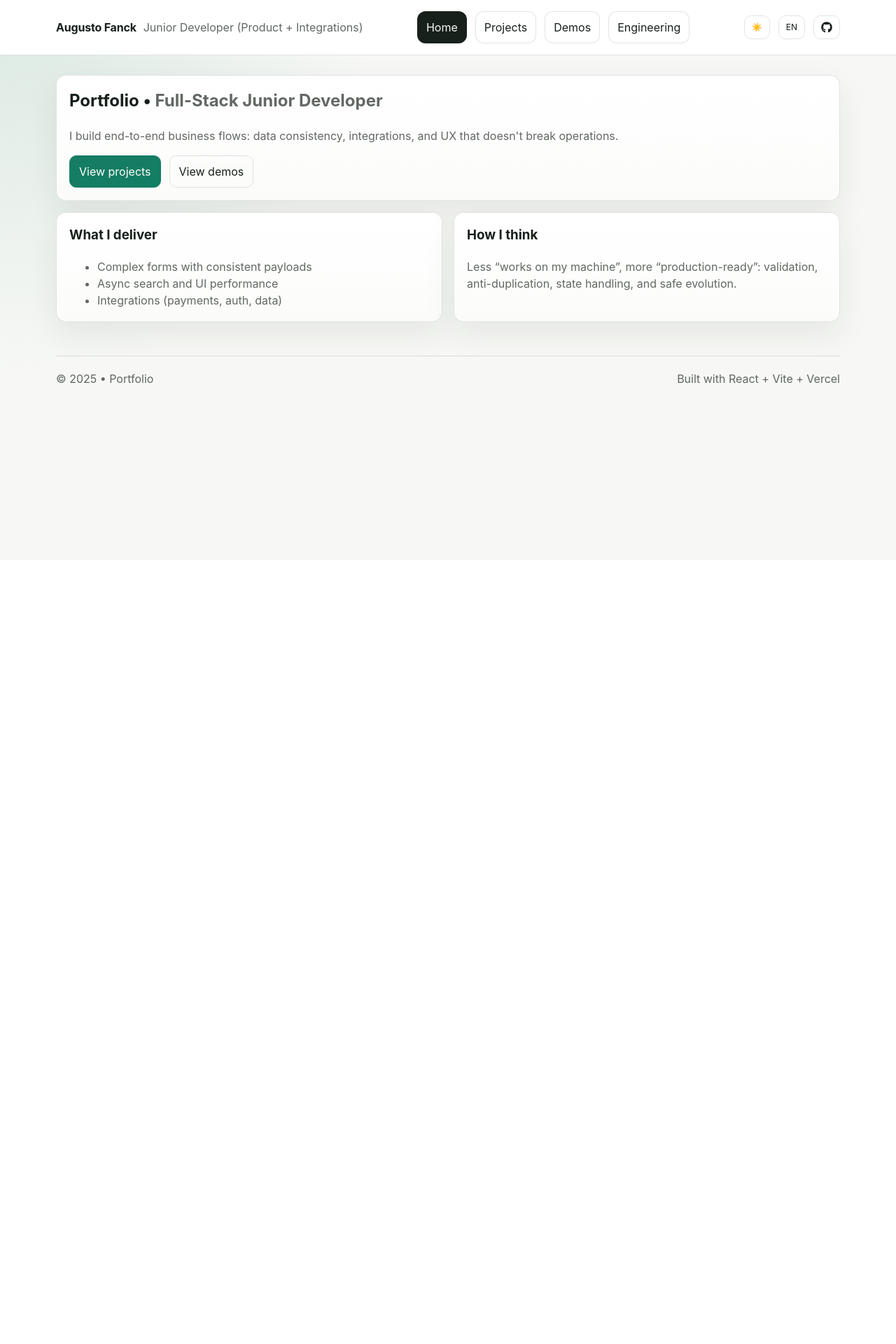
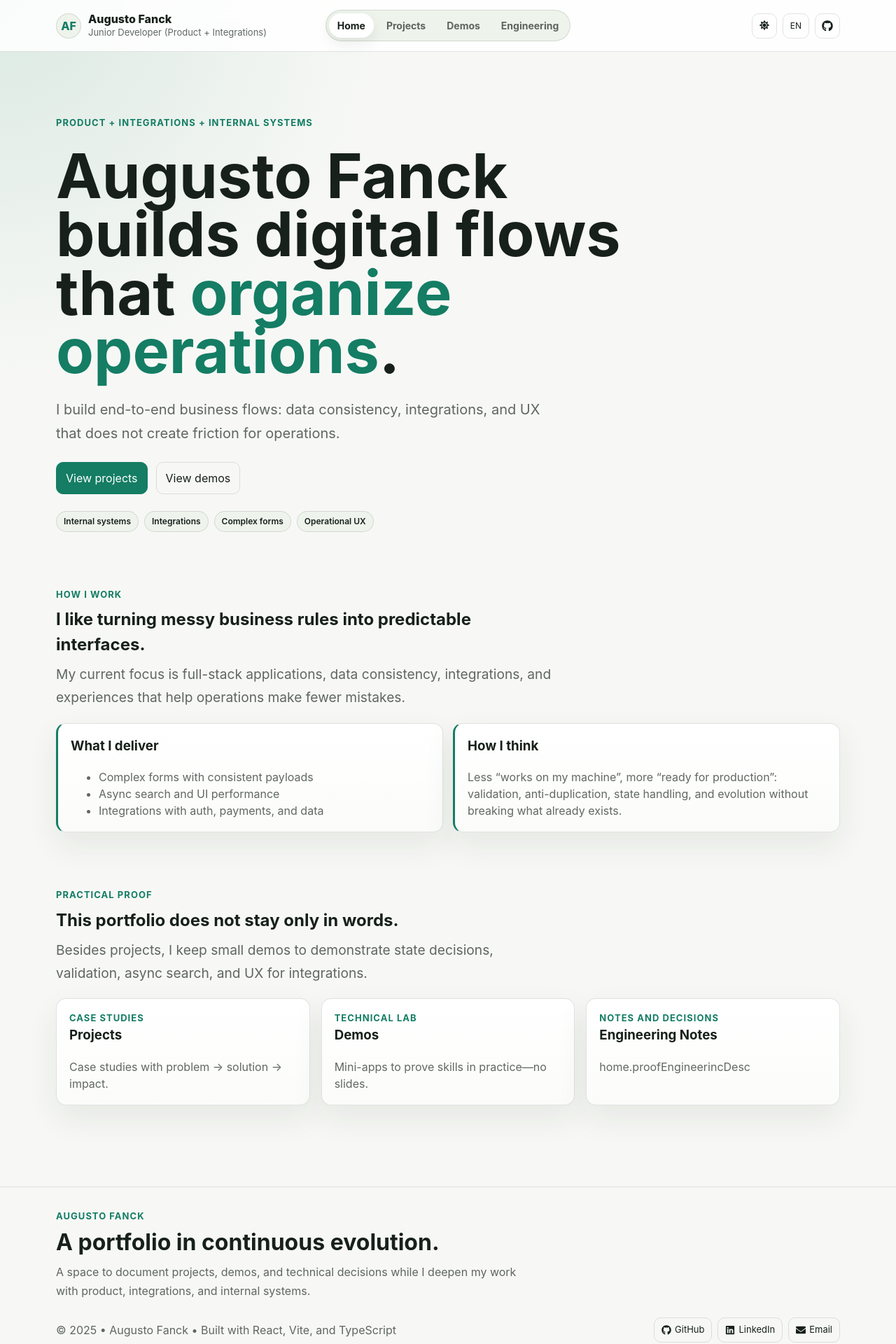
Before and after one commit to augustofanck/portfolio-spa, a React (Vite) app: page / in a window 1280 px wide. Shown: the top 1920 px of the page at 70% size. Before the commit the page ends 800 px from the top, so only its background shows below. Built offline with nearby package versions, Linux system fonts and the light colour scheme.

Commit message:
refactor: general layouts

```diff
--- a/src/components/Layout.tsx
+++ b/src/components/Layout.tsx
@@ -1,6 +1,8 @@
 import { Outlet } from "react-router-dom";
+import { FaGithub, FaLinkedin, FaEnvelope } from "react-icons/fa";
+import { useTranslation } from "react-i18next";
 import NavBar from "./NavBar";
-import { useTranslation } from "react-i18next";
+import { profile } from "../data/profile";
 
 export default function Layout() {
   const { t } = useTranslation();
@@ -8,21 +10,58 @@ export default function Layout() {
   return (
     <>
       <NavBar />
+
       <main className="container">
         <Outlet />
       </main>
-      <footer className="container muted" style={{ paddingTop: 0 }}>
-        <hr />
-        <div
-          style={{
-            display: "flex",
-            justifyContent: "space-between",
-            gap: 12,
-            flexWrap: "wrap",
-          }}
-        >
-          <span>{t("footer.left", { year: new Date().getFullYear() })}</span>
-          <span>{t("footer.right")}</span>
+
+      <footer className="site-footer">
+        <div className="container footer-shell">
+          <div className="footer-main">
+            <p className="eyebrow">{profile.name}</p>
+            <h2 className="footer-title">{t("footer.headline")}</h2>
+            <p className="footer-copy">{t("footer.desc")}</p>
+          </div>
+
+          <div className="footer-bottom">
+            <div className="muted">
+              <span>
+                {t("footer.left", { year: new Date().getFullYear() })}
+              </span>
+              <span> • </span>
+              <span>{t("footer.right")}</span>
+            </div>
+
+            <div className="footer-links">
+              <a
+                href={profile.links.github}
+                target="_blank"
+                rel="noreferrer"
+                className="button-link ghost footer-link"
+              >
+                <FaGithub size={14} />
+                {t("footer.github")}
+              </a>
+
+              <a
+                href={profile.links.linkedin}
+                target="_blank"
+                rel="noreferrer"
+                className="button-link ghost footer-link"
+              >
+                <FaLinkedin size={14} />
+                {t("footer.linkedin")}
+              </a>
+
+              <a
+                href={profile.links.email}
+                className="button-link ghost footer-link"
+              >
+                <FaEnvelope size={14} />
+                {t("footer.email")}
+              </a>
+            </div>
+          </div>
         </div>
       </footer>
     </>
--- a/src/components/NavBar.tsx
+++ b/src/components/NavBar.tsx
@@ -1,23 +1,20 @@
 import { NavLink } from "react-router-dom";
+import { FaGithub, FaMoon, FaSun } from "react-icons/fa";
+import { useTranslation } from "react-i18next";
 import { useTheme } from "../hooks/useTheme";
-import { FaGithub } from "react-icons/fa";
-import { useTranslation } from "react-i18next";
+import { profile } from "../data/profile";
 import i18n from "../i18n";
 
-const linkStyle = ({ isActive }: { isActive: boolean }) => ({
-  textDecoration: "none",
-  padding: "10px 12px",
-  borderRadius: 12,
-  border: "1px solid var(--border)",
-  background: isActive ? "var(--text)" : "var(--surface)",
-  color: isActive ? "var(--bg)" : "var(--text)",
-});
+const navItems = [
+  { to: "/", labelKey: "nav.home" },
+  { to: "/projects", labelKey: "nav.projects" },
+  { to: "/demos", labelKey: "nav.demos" },
+  { to: "/engineering", labelKey: "nav.eng" },
+];
 
 export default function NavBar() {
   const { theme, toggle } = useTheme();
   const { t } = useTranslation();
-
-  const GITHUB_URL = "https://github.com/augustofanck";
 
   function toggleLang() {
     const next = i18n.language === "ptBR" ? "en" : "ptBR";
@@ -26,57 +23,40 @@ export default function NavBar() {
   }
 
   return (
-    <div
-      style={{
-        borderBottom: "1px solid var(--border)",
-        background: "var(--surface)",
-      }}
+    <header className="site-header">
+      <div className="container nav-shell">
+        <NavLink to="/" className="brand-link">
+          <span className="brand-mark">AF</span>
+
+          <span className="brand-copy">
+            <span className="brand-name">{profile.name}</span>
+            <span className="brand-role">{t("nav.identity")}</span>
+          </span>
+        </NavLink>
+
+        <nav className="nav-links" aria-label="Main navigation">
+          {navItems.map((item) => (
+            <NavLink
+              key={item.to}
+              to={item.to}
+              className={({ isActive }) =>
+                isActive ? "nav-link active" : "nav-link"
+              }
             >
-      <div className="container" style={{ paddingTop: 16, paddingBottom: 16 }}>
-        <div
-          style={{
-            display: "flex",
-            alignItems: "center",
-            justifyContent: "space-between",
-            gap: 12,
-            flexWrap: "wrap",
-          }}
-        >
-          {/* Esquerda: identidade */}
-          <div className="row" style={{ gap: 10 }}>
-            <strong style={{ letterSpacing: -0.2 }}>Augusto Fanck</strong>
-            <span className="muted">{t("nav.identity")}</span>
-          </div>
-
-          {/* Centro: navegação */}
-          <nav
-            className="row"
-            style={{ justifyContent: "center", flex: 1, minWidth: 260 }}
-          >
-            <NavLink to="/" style={linkStyle}>
-              {t("nav.home")}
+              {t(item.labelKey)}
             </NavLink>
-            <NavLink to="/projects" style={linkStyle}>
-              {t("nav.projects")}
-            </NavLink>
-            <NavLink to="/demos" style={linkStyle}>
-              {t("nav.demos")}
-            </NavLink>
-            <NavLink to="/engineering" style={linkStyle}>
-              {t("nav.eng")}
-            </NavLink>
+          ))}
         </nav>
 
-          {/* Direita: botões pequenos (tema/idioma) */}
-          <div className="row" style={{ justifyContent: "flex-end" }}>
+        <div className="nav-actions">
           <button
             type="button"
-              className="ghost btn-sm"
+            className="ghost btn-sm icon-button"
             onClick={toggle}
             title={t("ui.theme")}
             aria-label={t("ui.theme")}
           >
-              {theme === "dark" ? "🌙" : "☀️"}
+            {theme === "dark" ? <FaMoon size={14} /> : <FaSun size={14} />}
           </button>
 
           <button
@@ -90,18 +70,17 @@ export default function NavBar() {
           </button>
 
           <a
-              href={GITHUB_URL}
+            href={profile.links.github}
             target="_blank"
             rel="noreferrer"
             title={t("ui.github")}
             aria-label={t("ui.github")}
-              className="button-link ghost btn-sm"
+            className="button-link ghost btn-sm icon-button"
           >
             <FaGithub size={16} />
           </a>
         </div>
       </div>
-      </div>
-    </div>
+    </header>
   );
 }
--- /dev/null
+++ b/src/data/profile.ts
@@ -0,0 +1,8 @@
+export const profile = {
+  name: "Augusto Fanck",
+  links: {
+    github: "https://github.com/augustofanck",
+    linkedin: "https://www.linkedin.com/in/augustofanck",
+    email: "mailto:augustofanck14@gmail.com",
+  },
+};
--- a/src/index.css
+++ b/src/index.css
@@ -319,3 +319,175 @@ hr {
     transform: none;
   }
 }
+
+.site-header {
+  position: sticky;
+  top: 0;
+  z-index: 50;
+  border-bottom: 1px solid var(--border);
+  background: color-mix(in srgb, var(--surface) 86%, transparent);
+  backdrop-filter: blur(14px);
+}
+
+.nav-shell {
+  display: grid;
+  grid-template-columns: minmax(180px, 1fr) auto minmax(160px, 1fr);
+  align-items: center;
+  gap: 16px;
+  padding-top: 14px;
+  padding-bottom: 14px;
+}
+
+.brand-link {
+  display: inline-flex;
+  align-items: center;
+  gap: 10px;
+  width: fit-content;
+  color: var(--text);
+  text-decoration: none;
+}
+
+.brand-mark {
+  display: inline-grid;
+  width: 36px;
+  height: 36px;
+  place-items: center;
+  border: 1px solid var(--border);
+  border-radius: 50%;
+  background: var(--pill);
+  color: var(--accent);
+  font-weight: 800;
+}
+
+.brand-copy {
+  display: grid;
+  gap: 2px;
+}
+
+.brand-name {
+  font-weight: 800;
+  line-height: 1.1;
+}
+
+.brand-role {
+  color: var(--muted);
+  font-size: 13px;
+  line-height: 1.2;
+}
+
+.nav-links {
+  display: inline-flex;
+  justify-content: center;
+  gap: 6px;
+  padding: 4px;
+  border: 1px solid var(--border);
+  border-radius: 999px;
+  background-color: var(--pill);
+}
+
+.nav-link {
+  display: inline-flex;
+  align-items: center;
+  min-height: 34px;
+  padding: 7px 12px;
+  border-radius: 999px;
+  color: var(--muted);
+  text-decoration: none;
+  font-size: 14px;
+  font-weight: 650;
+}
+
+.nav-link:hover {
+  color: var(--text);
+}
+
+.nav-link.active {
+  background: var(--surface);
+  color: var(--text);
+  box-shadow: 0 8px 20px rgba(23, 32, 27, 0.08);
+}
+
+.nav-actions {
+  display: flex;
+  justify-content: flex-end;
+  gap: 8px;
+}
+
+.icon-button {
+  width: 36px;
+  min-height: 36px;
+  padding: 0;
+}
+
+@media (max-width: 820px) {
+  .nav-shell {
+    grid-template-columns: 1fr;
+  }
+
+  .nav-links {
+    justify-content: flex-start;
+    overflow-x: auto;
+  }
+
+  .nav-actions {
+    justify-content: flex-start;
+  }
+}
+
+.site-footer {
+  margin-top: 48px;
+  border-top: 1px solid var(--border);
+}
+
+.footer-shell {
+  display: grid;
+  gap: 24px;
+  padding-top: 32px;
+  padding-bottom: 32px;
+}
+
+.footer-main {
+  display: grid;
+  gap: 10px;
+  max-width: 680px;
+}
+
+.footer-title {
+  margin: 0;
+  font-size: clamp(1.4rem, 3vw, 2rem);
+  line-height: 1.15;
+}
+
+.footer-copy {
+  margin: 0;
+  color: var(--muted);
+  line-height: 1.7;
+}
+
+.footer-bottom {
+  display: flex;
+  align-items: center;
+  justify-content: space-between;
+  gap: 16px;
+  flex-wrap: wrap;
+}
+
+.footer-links {
+  display: flex;
+  flex-wrap: wrap;
+  gap: 8px;
+}
+
+.footer-link {
+  gap: 5px;
+  min-height: 34px;
+  padding: 7px 10px;
+  font-size: 13px;
+}
+
+@media (max-width: 640px) {
+  .footer-bottom {
+    align-items: flex-start;
+    flex-direction: column;
+  }
+}
--- a/src/locales/en/translation.json
+++ b/src/locales/en/translation.json
@@ -23,29 +23,63 @@
   },
   "brand": { "subtitle": "Junior Dev (Product + Integrations)" },
   "footer": {
-    "left": "© {{year}} • Portfolio",
-    "right": "Built with React + Vite + Vercel"
+    "left": "© {{year}} • Augusto Fanck",
+    "right": "Built with React, Vite, and TypeScript",
+    "headline": "A portfolio in continuous evolution.",
+    "desc": "A space to document projects, demos, and technical decisions while I deepen my work with product, integrations, and internal systems.",
+    "github": "GitHub",
+    "linkedin": "LinkedIn",
+    "email": "Email"
   },
 
   "home": {
-    "title": "Portfolio",
-    "subtitle": "Full-Stack Junior Developer",
-    "desc": "I build end-to-end business flows: data consistency, integrations, and UX that doesn't break operations.",
+    "eyebrow": "Product + integrations + internal systems",
+    "titleStart": "Augusto Fanck builds digital flows that",
+    "titleHighlight": "organize operations",
+    "desc": "I build end-to-end business flows: data consistency, integrations, and UX that does not create friction for operations.",
     "ctaProjects": "View projects",
     "ctaDemos": "View demos",
+
+    "focusAreas": [
+      "Internal systems",
+      "Integrations",
+      "Complex forms",
+      "Operational UX"
+    ],
+
+    "workEyebrow": "How I work",
+    "workTitle": "I like turning messy business rules into predictable interfaces.",
+    "workDesc": "My current focus is full-stack applications, data consistency, integrations, and experiences that help operations make fewer mistakes.",
+
     "deliverTitle": "What I deliver",
-    "deliver1": "Complex forms with consistent payloads",
-    "deliver2": "Async search and UI performance",
-    "deliver3": "Integrations (payments, auth, data)",
+    "deliverItems": [
+      "Complex forms with consistent payloads",
+      "Async search and UI performance",
+      "Integrations with auth, payments, and data"
+    ],
+
     "thinkTitle": "How I think",
-    "thinkDesc": "Less “works on my machine”, more “production-ready”: validation, anti-duplication, state handling, and safe evolution."
+    "thinkDesc": "Less “works on my machine”, more “ready for production”: validation, anti-duplication, state handling, and evolution without breaking what already exists.",
+
+    "proofEyebrow": "Practical proof",
+    "proofTitle": "This portfolio does not stay only in words.",
+    "proofDesc": "Besides projects, I keep small demos to demonstrate state decisions, validation, async search, and UX for integrations.",
+
+    "proofProjectsEyebrow": "Case studies",
+    "proofDemosEyebrow": "Technical lab",
+    "proofEngineeringEyebrow": "Notes and decisions",
+    "proofEngineeringDesc": "Short writing about patterns, decisions, and lessons applied across projects."
   },
 
   "projectsPage": {
     "title": "Projects",
     "subtitle": "Case studies with problem → solution → impact.",
-    "searchPlaceholder": "Search by stack, project, feature…",
-    "allStacks": "All stacks"
+    "eyebrow": "Selected projects",
+    "searchPlaceholder": "Search by stack, project, feature...",
+    "allStacks": "All stacks",
+    "viewCase": "View case",
+    "emptyTitle": "No projects found",
+    "emptyDesc": "Try adjusting the search or removing the stack filter."
   },
   "projectDetail": {
     "notFoundTitle": "Project not found",
--- a/src/locales/ptBR/translation.json
+++ b/src/locales/ptBR/translation.json
@@ -4,7 +4,7 @@
     "projects": "Projetos",
     "demos": "Demos",
     "eng": "Engenharia",
-    "identity": "• Desenvolvedor Júnior (Produto + Integrações)"
+    "identity": "Desenvolvedor Júnior (Produto + Integrações)"
   },
   "ui": {
     "theme": "Tema",
@@ -25,8 +25,13 @@
     "subtitle": "Desenvolvedor Júnior (Produto + Integrações)"
   },
   "footer": {
-    "left": "© {{year}} • Portfólio",
-    "right": "Feito com React + Vite + Vercel"
+    "left": "© {{year}} • Augusto Fanck",
+    "right": "Construído com React, Vite e TypeScript",
+    "headline": "Portfólio em evolução contínua",
+    "desc": "Um espaço para documentar projetos, demos e decisões técnicas enquanto aprofundo meu trabalho com produto, integrações e sistemas internos.",
+    "github": "GitHub",
+    "linkedin": "LinkedIn",
+    "email": "Email"
   },
 
   "home": {
@@ -71,8 +76,12 @@
   "projectsPage": {
     "title": "Projetos",
     "subtitle": "Case studies com problema → solução → impacto.",
-    "searchPlaceholder": "Buscar por stack, projeto, feature…",
-    "allStacks": "Todas as stacks"
+    "eyebrow": "Projetos selecionados",
+    "searchPlaceholder": "Buscar por stack, projeto, feature...",
+    "allStacks": "Todas as stacks",
+    "viewCase": "Ver case",
+    "emptyTitle": "Nenhum projeto encontrado",
+    "emptyDesc": "Tente ajustar a busca ou remover o filtro de stack."
   },
   "projectDetail": {
     "notFoundTitle": "Projeto não encontrado",
--- a/src/pages/Home.tsx
+++ b/src/pages/Home.tsx
@@ -4,43 +4,114 @@ import { useTranslation } from "react-i18next";
 export default function Home() {
   const { t } = useTranslation();
 
+  const focusAreas = t("home.focusAreas", { returnObjects: true }) as string[];
+  const deliverItems = t("home.deliverItems", {
+    returnObjects: true,
+  }) as string[];
+
   return (
-    <div className="grid">
-      <section className="card">
-        <h1 style={{ marginTop: 0 }}>
-          {t("home.title")} •{" "}
-          <span className="muted">{t("home.subtitle")}</span>
+    <div>
+      <section className="hero">
+        <p className="eyebrow">{t("home.eyebrow")}</p>
+
+        <h1 className="hero-title">
+          {t("home.titleStart")} <span>{t("home.titleHighlight")}</span>.
         </h1>
 
-        <p className="muted" style={{ marginBottom: 0 }}>
-          {t("home.desc")}
-        </p>
+        <p className="hero-copy">{t("home.desc")}</p>
 
-        <div className="row" style={{ marginTop: 16 }}>
+        <div className="hero-actions">
           <Link to="/projects" className="button-link primary">
             {t("home.ctaProjects")}
           </Link>
+
           <Link to="/demos" className="button-link ghost">
             {t("home.ctaDemos")}
           </Link>
         </div>
+
+        <div className="row" style={{ gap: 8 }}>
+          {focusAreas.map((area) => (
+            <span key={area} className="pill">
+              {area}
+            </span>
+          ))}
+        </div>
       </section>
 
-      <section className="grid-cards">
-        <div className="card">
-          <h3 style={{ marginTop: 0 }}>{t("home.deliverTitle")}</h3>
-          <ul className="muted" style={{ marginBottom: 0 }}>
-            <li>{t("home.deliver1")}</li>
-            <li>{t("home.deliver2")}</li>
-            <li>{t("home.deliver3")}</li>
-          </ul>
+      <section className="section">
+        <div className="section-header">
+          <p className="eyebrow">{t("home.workEyebrow")}</p>
+          <h2 style={{ margin: 0 }}>{t("home.workTitle")}</h2>
+          <p className="muted lede" style={{ margin: 0 }}>
+            {t("home.workDesc")}
+          </p>
         </div>
 
-        <div className="card">
-          <h3 style={{ marginTop: 0 }}>{t("home.thinkTitle")}</h3>
-          <p className="muted" style={{ marginBottom: 0 }}>
-            {t("home.thinkDesc")}
+        <div className="signal-grid" style={{ marginTop: 20 }}>
+          <article className="card signal-card">
+            <h3 style={{ marginTop: 0 }}>{t("home.deliverTitle")}</h3>
+            <ul className="muted" style={{ marginBottom: 0 }}>
+              {deliverItems.map((item) => (
+                <li key={item}>{item}</li>
+              ))}
+            </ul>
+          </article>
+
+          <article className="card signal-card">
+            <h3 style={{ marginTop: 0 }}>{t("home.thinkTitle")}</h3>
+            <p className="muted" style={{ marginBottom: 0 }}>
+              {t("home.thinkDesc")}
+            </p>
+          </article>
+        </div>
+      </section>
+
+      <section className="section">
+        <div className="section-header">
+          <p className="eyebrow">{t("home.proofEyebrow")}</p>
+          <h2 style={{ margin: 0 }}>{t("home.proofTitle")}</h2>
+          <p className="muted lede" style={{ margin: 0 }}>
+            {t("home.proofDesc")}
           </p>
+        </div>
+
+        <div className="grid-cards" style={{ marginTop: 20 }}>
+          <Link
+            to="/projects"
+            className="card interactive-card"
+            style={{ textDecoration: "none" }}
+          >
+            <p className="eyebrow">{t("home.proofProjectsEyebrow")}</p>
+            <h3 style={{ marginTop: 0 }}>{t("projectsPage.title")}</h3>
+            <p className="muted" style={{ marginBottom: 0 }}>
+              {t("projectsPage.subtitle")}
+            </p>
+          </Link>
+
+          <Link
+            to="/demos"
+            className="card interactive-card"
+            style={{ textDecoration: "none" }}
+          >
+            <p className="eyebrow">{t("home.proofDemosEyebrow")}</p>
+            <h3 style={{ marginTop: 0 }}>{t("demosPage.title")}</h3>
+            <p className="muted" style={{ marginBottom: 0 }}>
+              {t("demosPage.subtitle")}
+            </p>
+          </Link>
+
+          <Link
+            to="/engineering"
+            className="card interactive-card"
+            style={{ textDecoration: "none" }}
+          >
+            <p className="eyebrow">{t("home.proofEngineeringEyebrow")}</p>
+            <h3 style={{ marginTop: 0 }}>{t("engineeringPage.title")}</h3>
+            <p className="muted" style={{ marginBottom: 0 }}>
+              {t("home.proofEngineerincDesc")}
+            </p>
+          </Link>
         </div>
       </section>
     </div>
```
Also changed, not shown: 2 other files (tests, documents, lock files or other folders). Lines whose indentation alone changed are shown as unchanged.
